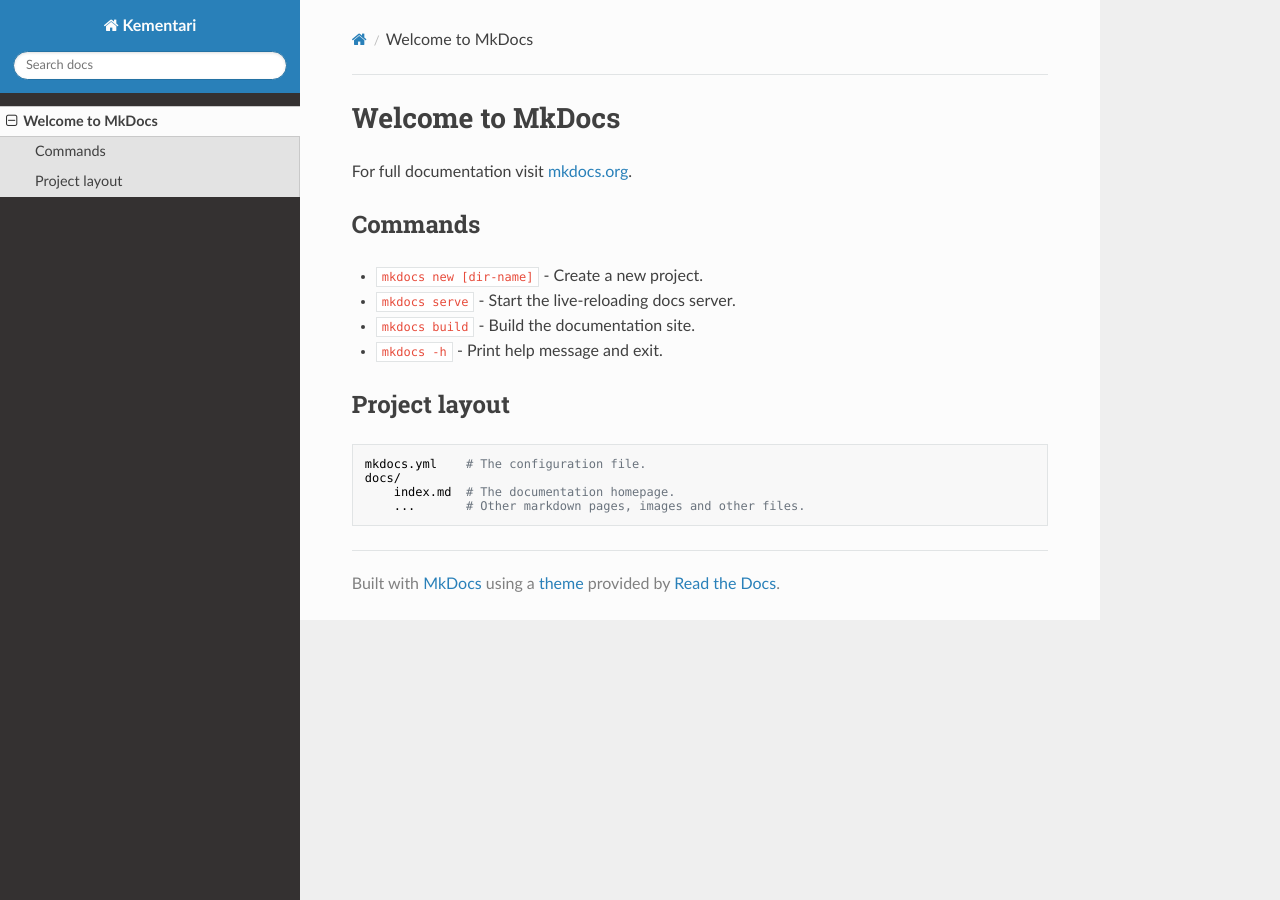
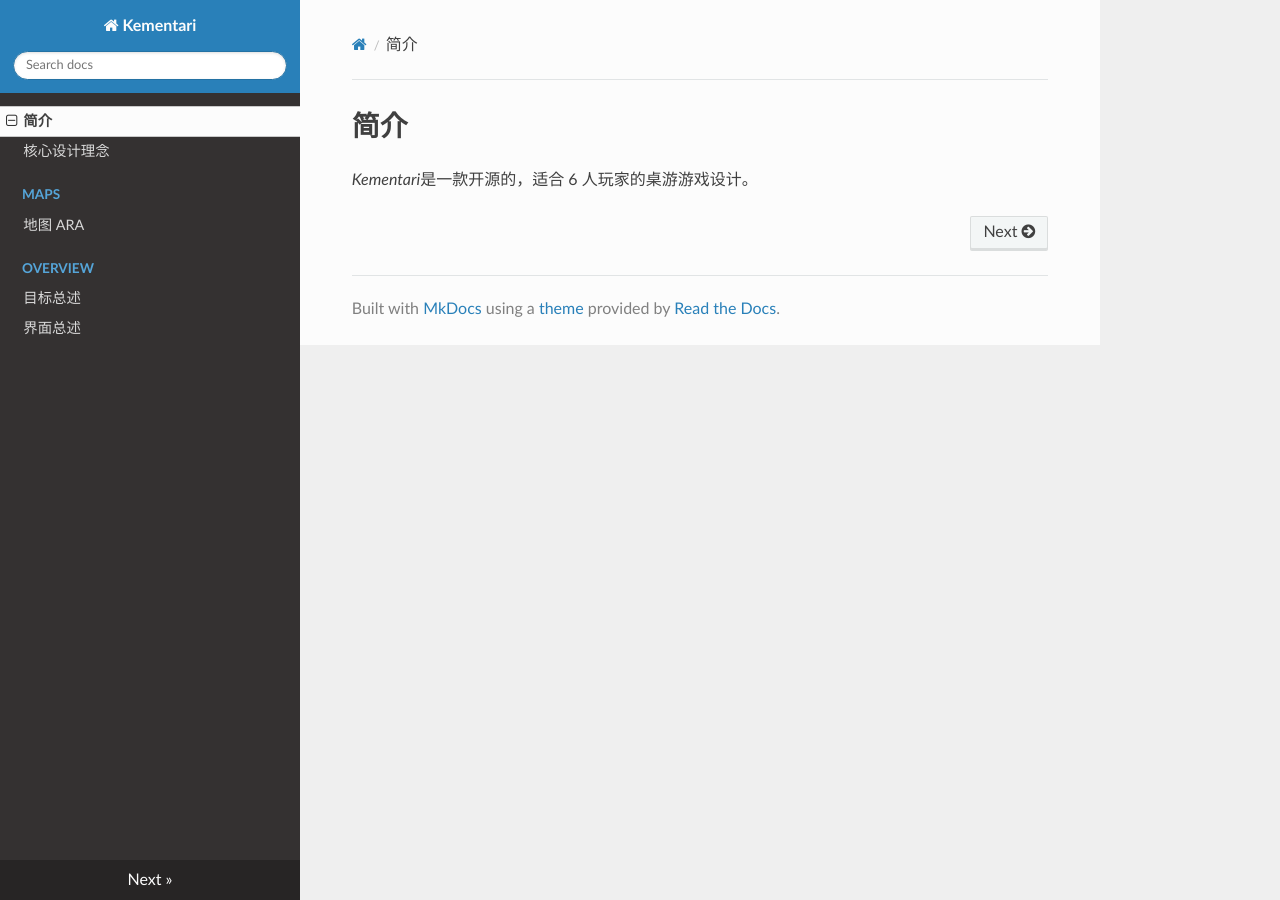
Before and after one commit to elwina/Kementari, an MkDocs documentation site: the page built from docs/index.md, in a window 1280 px wide. Built offline with MkDocs 1.6.1, drawn with Linux system fonts in a browser that asks for light colours; nearby versions of some CDN libraries.

Commit message:
初步2022/08/12

```diff
--- a/docs/index.md
+++ b/docs/index.md
@@ -1,17 +1,3 @@
-# Welcome to MkDocs
+# 简介
 
-For full documentation visit [mkdocs.org](https://www.mkdocs.org).
-
-## Commands
-
-* `mkdocs new [dir-name]` - Create a new project.
-* `mkdocs serve` - Start the live-reloading docs server.
-* `mkdocs build` - Build the documentation site.
-* `mkdocs -h` - Print help message and exit.
-
-## Project layout
-
-    mkdocs.yml    # The configuration file.
-    docs/
-        index.md  # The documentation homepage.
-        ...       # Other markdown pages, images and other files.
+*Kementari*是一款开源的，适合 6 人玩家的桌游游戏设计。
```
Also changed, not shown: docs/core.md (added, +10 -0 lines), docs/maps/ara.md (added, +3 -0 lines), docs/overview/target.md (added, +13 -0 lines), docs/overview/ui.md (added, +10 -0 lines).
